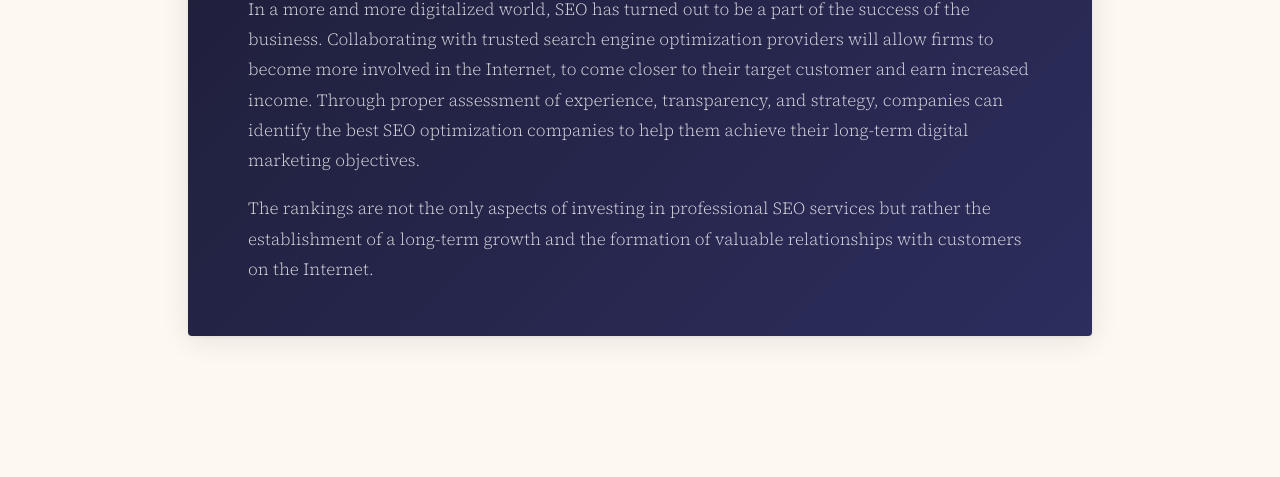
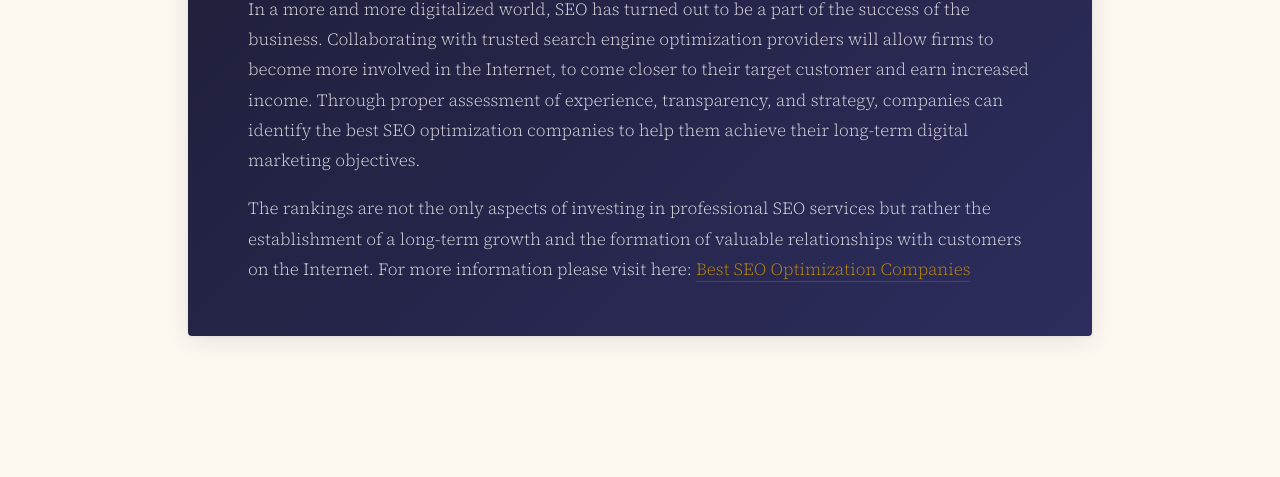
Before and after one commit to fuelonline24/fuelonline, a plain HTML site: page index.html in a window 1280 px wide. Shown: the part 4834-5311 px from the top of the page. Drawn offline with nearby package versions, Linux system fonts and the light colour scheme; a web font is replaced by a local one.

Commit message:
Update index.html

```diff
--- a/index.html
+++ b/index.html
@@ -534,7 +534,7 @@
 
       <p>In a more and more digitalized world, SEO has turned out to be a part of the success of the business. Collaborating with trusted search engine optimization providers will allow firms to become more involved in the Internet, to come closer to their target customer and earn increased income. Through proper assessment of experience, transparency, and strategy, companies can identify the best SEO optimization companies to help them achieve their long-term digital marketing objectives.</p>
 
-      <p>The rankings are not the only aspects of investing in professional SEO services but rather the establishment of a long-term growth and the formation of valuable relationships with customers on the Internet. </p>
+      <p>The rankings are not the only aspects of investing in professional SEO services but rather the establishment of a long-term growth and the formation of valuable relationships with customers on the Internet. For more information please visit here:  <a href="https://fuelonline55.s3.us-east-1.amazonaws.com/index.html" rel="dofollow" class="kw-link">Best SEO Optimization Companies</a> </p>
     </article>
 
   </main>
```
